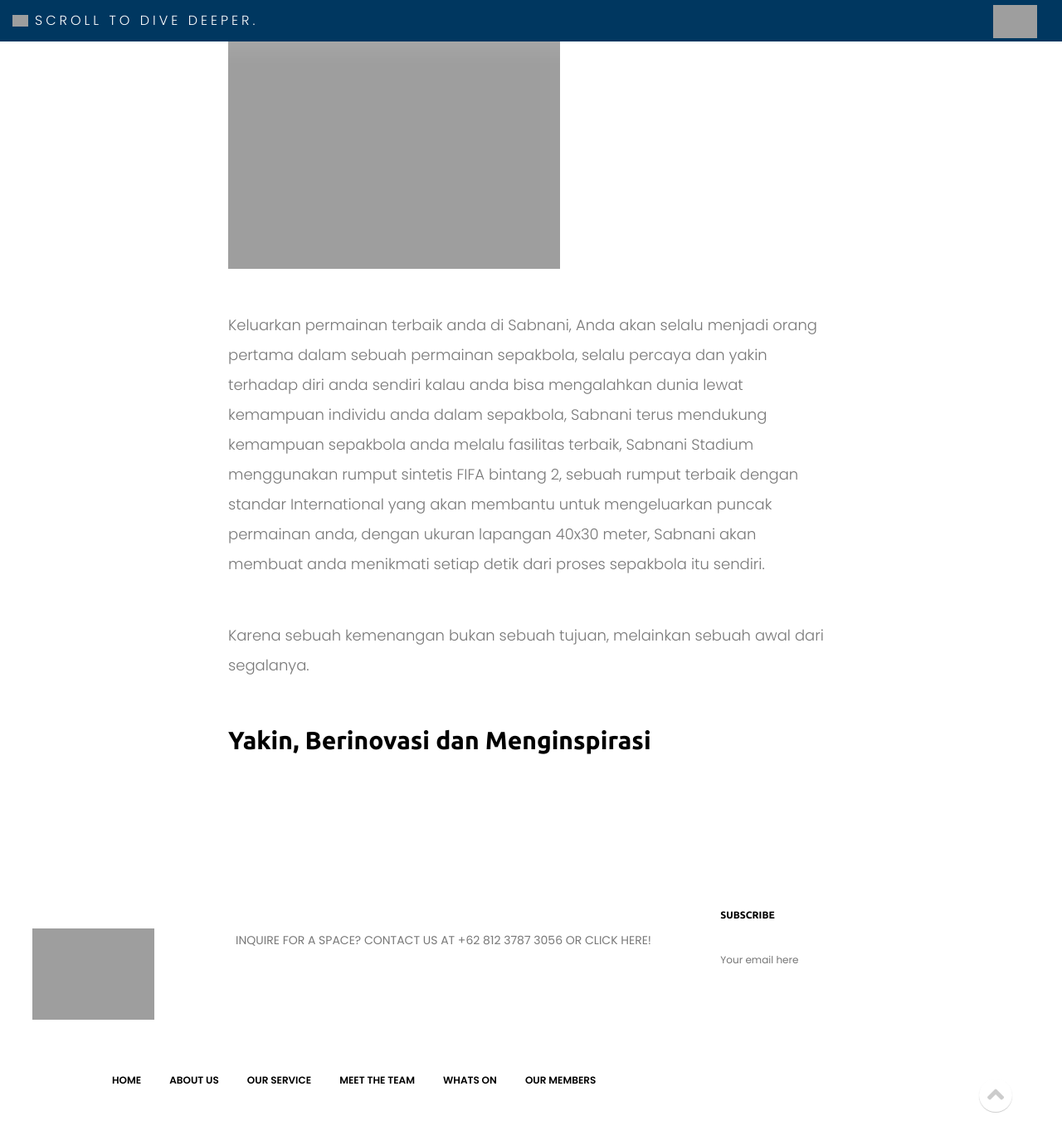
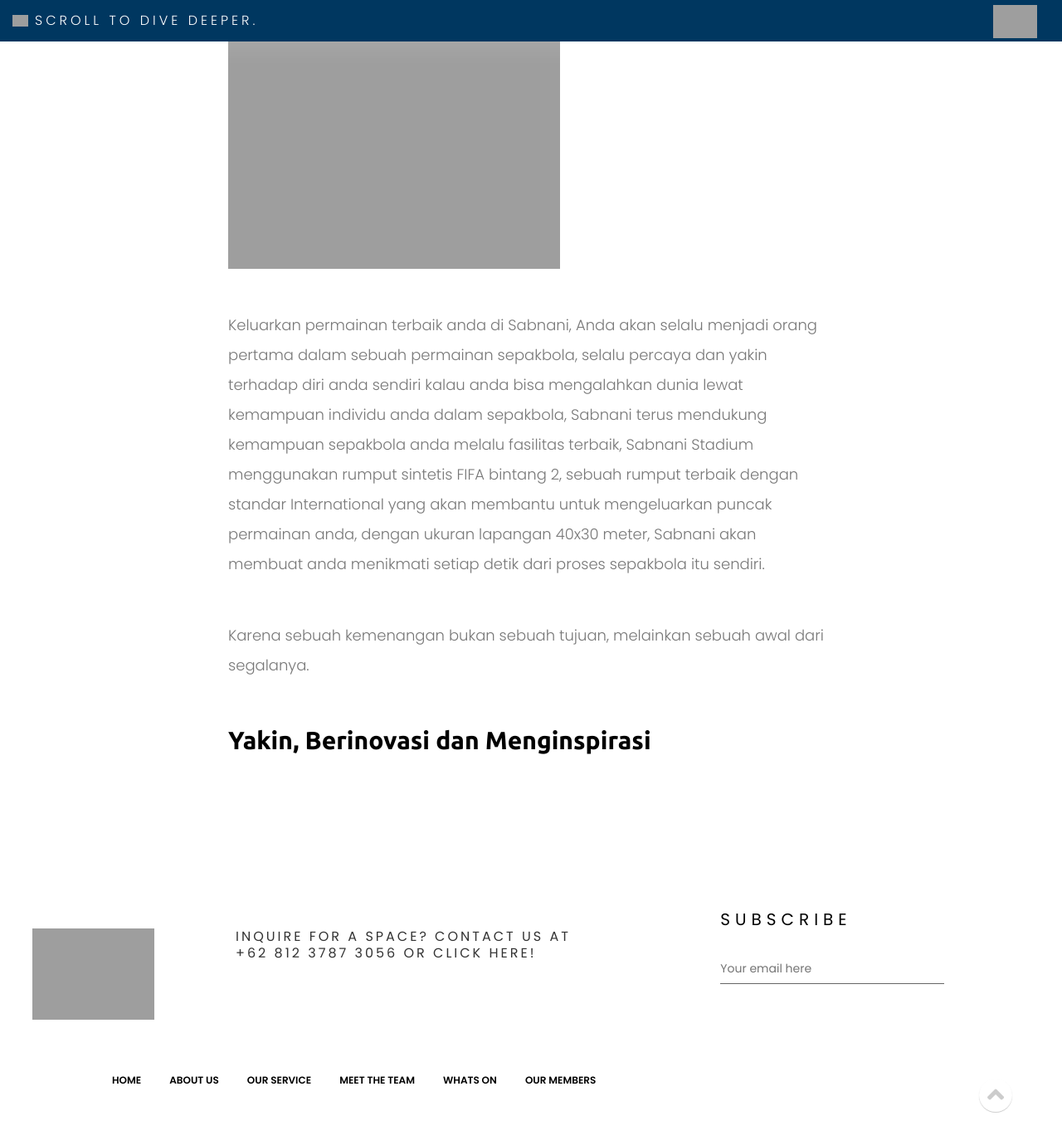
Before and after one commit to kemtol/wellspace, a Jekyll site: the page built from book.md, in a window 1280 px wide and 1400 px high, scrolled down 1287 px. Shown: the top 1380 px of the window at 83% size. Built offline with Jekyll 4.4.1, drawn with Linux system fonts in a browser that asks for light colours; nearby versions of some CDN libraries; library files that are not in the unit come from our copies.

Commit message:
no message

```diff
--- a/_includes/footer.html
+++ b/_includes/footer.html
@@ -11,7 +11,7 @@
                                 <a href="#"><img src="{{ site.baseurl }}/img/core-img/logo.png" alt=""></a>
                             </div>
                             <div class="w-75 p-4">
-                                <p>INQUIRE FOR A SPACE? CONTACT US AT +62 812 3787 3056 OR CLICK HERE!</p>
+                                <h4 style="font-size: 16px;letter-spacing: 3px;color: #333;">INQUIRE FOR A SPACE? CONTACT US AT<br>+62 812 3787 3056 OR CLICK HERE!</h4>
                             </div>
                             <!-- Footer Menu -->
                             <div class="footer_menu d-none w-75 p-4">
@@ -44,7 +44,7 @@
                     <div class="col-12 col-xs-12">
                         <div class="single_widget_area">
                             <div class="footer_heading mb-30">
-                                <h6>Subscribe</h6>
+                                <h4>SUBSCRIBE</h4>
                             </div>
                             <div class="subscribtion_form">
                                 <form action="#" method="post">
--- a/style.scss
+++ b/style.scss
@@ -1495,14 +1495,13 @@
                 input {
                     width: 100%;
                     border: none;
-                    border-bottom: 2px solid rgba(255, 255, 255, 0.6);
-                    color: rgba(255, 255, 255, 0.6);
-                    font-size: 12px;
+                    border-bottom: 1px solid rgba(0, 0, 0, 0.6);
+                    color: rgba(0, 0, 0, 0.6);
                     height: 35px;
                     background-color: transparent;
                     &:focus {
-                        border-bottom-color: $white-color;
-                        color: $white-color;
+                        border-bottom-color: #000;
+                        color: #000;
                     }
                 }
                 button {
```
